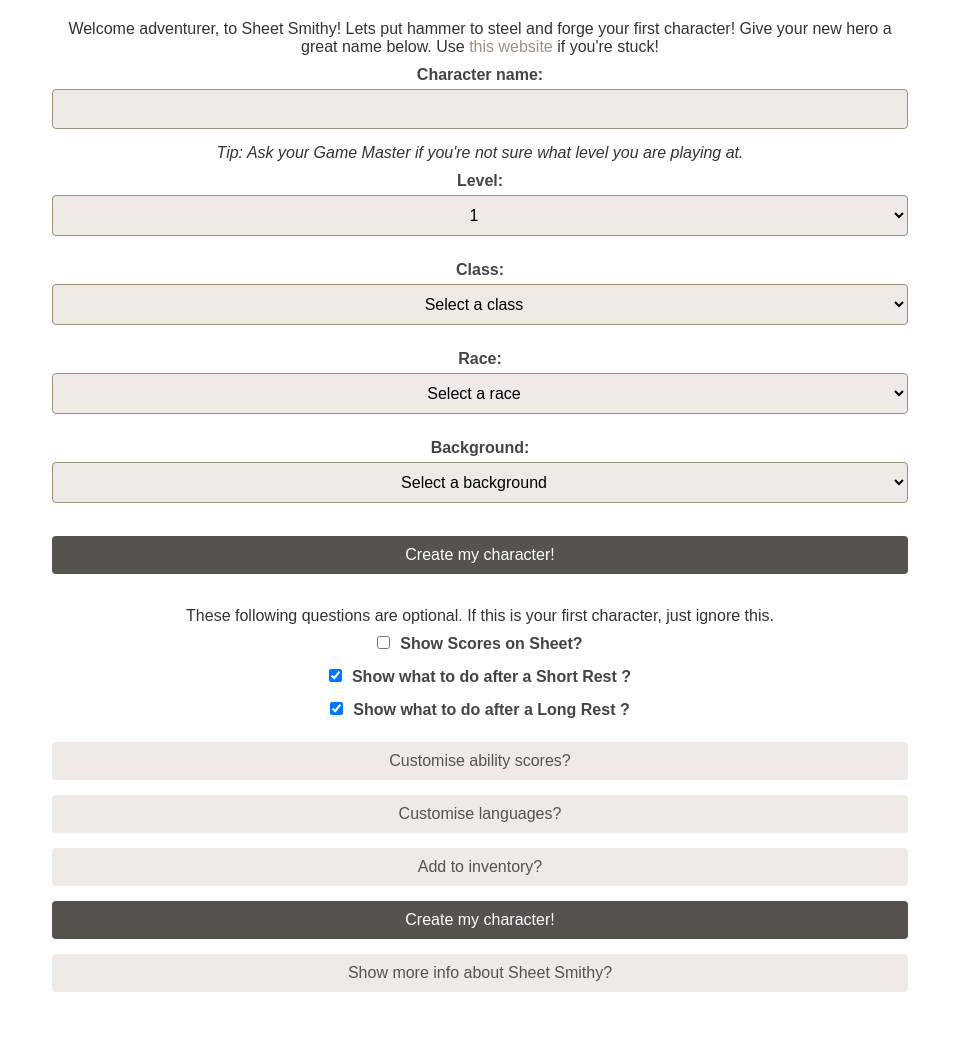
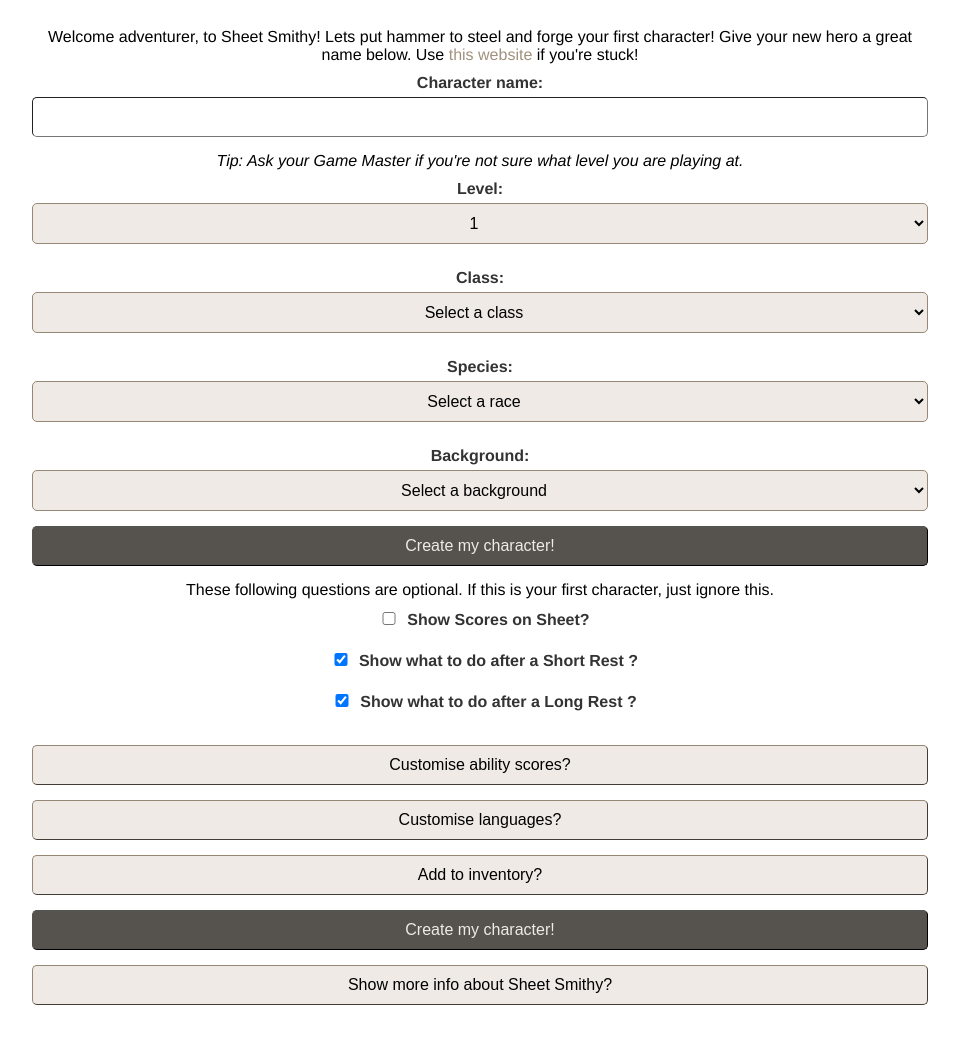
Before and after one commit to jeanlukeminchella/sheetsmithy, a Flask app: page / in a window 1280 px wide. Shown: the whole page, without its empty margins (160-1119 px from the left). Before the commit the page ends 992 px from the top, so only its background shows below. Run offline with Flask 3, Linux system fonts and the light colour scheme.

Commit message:
reworked CSS of home page, added sublasses

```diff
--- a/newEntry.py
+++ b/newEntry.py
@@ -110,7 +110,6 @@ def getHTMLfromThruple(thruple):
         result+="<strong>"+boldBit+"</strong> "
 
     if normalBit!= "":
-        print(normalBit)
         result+=normalBit+" "
 
 
@@ -121,7 +120,7 @@ def getHTMLfromThruple(thruple):
 
 def getHTML(e,c=None):
 
-    print("input to get hmtl: ",e)
+    #print("input to get hmtl: ",e)
     expanded = False
     if type(e)==dict:
         if "expanded" in e.keys():
--- a/templates/index.html
+++ b/templates/index.html
@@ -1,54 +1,20 @@
-<!DOCTYPE html>
 <html lang="en">
 <head>
     <link rel="icon" href="/static/favicon.ico" type="image/x-icon">
-    <meta charset="UTF-8">
-    <meta name="viewport" content="width=device-width, initial-scale=1">
     <title>Sheet Smithy</title>
     <style>
 
-    * {
-    margin: 0;
-    padding: 0;
-    box-sizing: border-box;
-    font-family: Arial, sans-serif;
-    }
-
-
     body {
     background-color: #ffffff;
-    color: #333;
+    color: #000000;
     font-size: 16px;
-    display: flex;
-    justify-content: center;
     text-align: center;
-    align-items: center;
-    min-height: 100vh;
     width:70%;
     position:relative;
     margin-left:auto;
     margin-right:auto;
-    }
-
-    .column {
-    float: left;
-    width: 16%;
-    }
-
-    .row:after {
-    content: "";
-    display: table;
-    clear: both;
-    }
-
-    .container {
-    max-width: 500px;
-    width: 100%;
-    background-color: #ffffff;
-    padding: 30px;
-
-    border-radius: 8px;
-    box-shadow: 0 4px 8px rgba(0, 0, 0, 0.1);
+    font-family: Helvetica;
+    padding: 20px;
     }
 
     a {
@@ -60,96 +26,90 @@
 
     a:hover {
     text-decoration: underline;
-    }
-    h1 {
-    font-size: 1.8em;
-    color: #333;
-    text-align: center;
-    margin-bottom: 20px;
-    }
 
-    p {
-    text-align: center;
-    margin-bottom: 20px;
-    color: #555;
-    }
-
-    form {
-    display: flex;
-    flex-direction: column;
     }
 
     label {
     font-weight: bold;
     margin-bottom: 5px;
-    color: #444;
+    display: block;
+    color: #333;
+    margin: 10px 0 5px;
     }
 
-    input[type="text"], select, button {
-    background-color: #efeae5;
+    select{
+        border-color: #978875;
+        background-color: #efeae5;
+    }
+
+    input, select, button {
+
+    border-radius: 5px;
     text-align: center;
     padding: 10px;
     font-size: 1em;
-    border: 1px solid #a0917e;
-    border-radius: 4px;
     margin-bottom: 15px;
     width: 100%;
-    accent-color: #7c6e5c;
-}
-
-
-input[type="text"]:focus, select:focus {
-    border-color: #978875;
-    outline: none;
-    accent-color: #7c6e5c;
-}
-
-input[type="number"] {
-    padding: 10px;
-    margin-bottom: 15px;
-    border-radius: 5px;
-    width:90%;
-    text-align: center;
-    margin-left:auto;
-    margin-right:auto;
-}
-    input[type="number"]:focus, select:focus {
-    background-color: #efeae5;
-    border-color: #978875;
-    outline: none;
-    accent-color: #978875;
+    border-width: 0.5px;
 
     }
 
-    button {
-    color: white;
-    cursor: pointer;
-    border: none;
+    input[type="number"] {
+        width:90%;
+        margin-left:auto;
+        margin-right:auto;
+    }
+    input[type="checkbox"] {
+        width:30px;
+    }
+    input:focus, select:focus {
+        background-color: #f6f2ed;
+    }
+    select:hover{
+        cursor:pointer;
     }
 
-    button:hover {
-    background-color: #b0a89f;
+    .column {
+    float: left;
+    width: 16%;
     }
 
-    body {
-        font-family: Helvetica;
-        padding: 20px;
-    }
-    label {
-        font-weight: bold;
-        display: block;
-        margin: 10px 0 5px;
-    }
-    input[type="checkbox"] {
-        margin-right: 10px;
-    }
     .startInvisible{
         display:none;
+    }
+    .minorButton{
+        border-color: #978875;
+        background-color: #efeae5;
+    }
+    .minorButton:hover{
+        background-color: #f6f2ed;
+        cursor:pointer;
+    }
+    .majorButton{
+        color: efeae5;
+        background-color: #56524d;
+
+    }
+    .majorButton:hover{
+        cursor:pointer;
+        background-color: #6a655f;
     }
 
 
     </style>
     <script>
+
+        function showLanguages(){
+            showIDList(["langs","hideLangsButton"]);
+            hideIDList(["showLangsButton"]);
+
+        };
+        function hideLanguages(){
+            hideIDList(["langs","hideLangsButton"]);
+            showIDList(["showLangsButton"]);
+
+        };
+
         function showID(id){
             document.getElementById(id).style.display='block';
             document.getElementById(id).disabled=false;
@@ -199,11 +159,11 @@ input[type="number"] {
 
         };
         function loadClassChoices() {
-            const classChoiceIDs = ["barbarianSubclass","fighterSubclass","rogueSubclass","paladinSubclass","rangerSubclass","divineOrder","primalOrder"]
+            const classChoiceIDs = ["barbarianSubclass","monkSubclass","fighterSubclass","rogueSubclass","paladinSubclass","rangerSubclass","divineOrder","primalOrder"]
             classChoiceIDs.forEach(hideID);
 
 
-            /* multi dimensional array */
+            /* multi dimensional array, showing what to display at what level. */
             let allClassChoices = {
                 "Cleric":[["divineOrder"],[],[]],
                 "Druid":[["primalOrder"]],
@@ -212,7 +172,7 @@ input[type="number"] {
                 "Rogue":[[],[],["rogueSubclass"]],
                 "Ranger":[[],[],["rangerSubclass"]],
                 "Paladin":[[],[],["paladinSubclass"]],
-                "Monk":[[],[],[]],
+                "Monk":[[],[],["monkSubclass"]],
                 "":[]
             };
             const level = document.getElementById("level").value
@@ -266,49 +226,56 @@ input[type="number"] {
 
         </select>
 
-        <select id="divineOrder" name="divineOrder" onchange="loadClassChoices()">
+        <select id="divineOrder" name="divineOrder" class="startInvisible" onchange="loadClassChoices()">
             <option value="">Select a Divine Order</option>
             <option value="thaumaturge">Thaumaturge</option>
             <option value="protector">Protector</option>
         </select>
-        <select id="primalOrder" name="primalOrder" onchange="loadClassChoices()">
+        <select id="primalOrder" name="primalOrder" class="startInvisible" onchange="loadClassChoices()">
             <option value="">Select a Primal Order</option>
             <option value="magician">Magician</option>
             <option value="warden">Warden</option>
         </select>
 
-        <select id="barbarianSubclass" name="barbarianSubclass" onchange="loadClassChoices()">
+        <select id="barbarianSubclass" name="barbarianSubclass" class="startInvisible" onchange="loadClassChoices()">
             <option value="">Select a subclass</option>
-            <option value="wildHeart">Wild Heart</option>
-            <option value="wildMagic">Wild Magic</option>
+            <option value="wildHeart">Path of the Wild Heart</option>
+            <option value="berserker">Path of the Berserker</option>
+            <option value="wildMagic">Path of Wild Magic</option>
         </select>
 
-        <select id="rangerSubclass" name="rangerSubclass" onchange="loadClassChoices()">
+        <select id="rangerSubclass" name="rangerSubclass" class="startInvisible" onchange="loadClassChoices()">
             <option value="">Select a subclass</option>
             <option value="monster slayer">Monster Slayer</option>
             <option value="hunter">Hunter</option>
         </select>
 
-        <select id="fighterSubclass" name="fighterSubclass" onchange="loadClassChoices()">
+        <select id="monkSubclass" name="monkSubclass" class="startInvisible" onchange="loadClassChoices()">
+            <option value="">Select a subclass</option>
+            <option value="openHand">Way of the Open Hand</option>
+            <option value="shadow">Way of the Shadow</option>
+        </select>
+
+        <select id="fighterSubclass" name="fighterSubclass" class="startInvisible" onchange="loadClassChoices()">
             <option value="">Select a subclass</option>
             <option value="champion">Champion</option>
             <option value="rune">Rune Knight</option>
         </select>
 
-        <select id="rogueSubclass" name="rogueSubclass" onchange="loadClassChoices()">
+        <select id="rogueSubclass" name="rogueSubclass" class="startInvisible" onchange="loadClassChoices()">
             <option value="">Select a subclass</option>
+            <option value="thief">Thief</option>
+            <option value="assassin">Assassin</option>
             <option value="swash">Swashbuckler</option>
-            <option value="thief">Thief</option>
         </select>
 
-        <select id="paladinSubclass" name="paladinSubclass" onchange="loadClassChoices()">
+        <select id="paladinSubclass" name="paladinSubclass" class="startInvisible" onchange="loadClassChoices()">
             <option value="">Select a subclass</option>
-            <option value="vengeance">Vengeance</option>
-            <option value="ancients">Ancients</option>
+            <option value="vengeance">Oath of Vengeance</option>
+            <option value="ancients">Oath of the Ancients</option>
         </select>
 
-        <!-- Race Dropdown -->
-        <label for="race">Race:</label>
+        <label for="race">Species:</label>
         <select id="race" name="race" onchange="loadSpeciesOptions()">
             <option value="">Select a race</option>
             <option value="aasimar">Aasimar</option>
@@ -382,7 +349,7 @@ input[type="number"] {
             <option value="Guard">Guard</option>
         </select>
         <br>
-        <button type="submit" value=""  style="background-color: #56524d;">Create my character!</button>
+        <button type="submit" value=""  class="majorButton">Create my character!</button>
         <br>
         These following questions are optional. If this is your first character, just ignore this.
         <br>
@@ -400,18 +367,18 @@ input[type="number"] {
         </label>
         <br>
         <div id="showScoresButton">
-            <button type="button" style="color: #56524d;" onclick="showAbilityScores(); ">Customise ability scores?</button>
+            <button type="button" class="minorButton" onclick="showAbilityScores(); ">Customise ability scores?</button>
 
         </div>
         <div id="hideScoresButton" >
-            <button  type="button" style="color: #56524d;" onclick="hideAbilityScores();">Hide scores</button>
+            <button  type="button" class="minorButton" onclick="hideAbilityScores();">Hide scores</button>
         </div>
 
 
 
         <div id="abilityScores">
             <br>
-            Distribute your ability scores from the Standard Array [15,14,13,12,10,8] or use a Point Buy method to get a different array <a href="https://chicken-dinner.com/5e/5e-point-buy.html" target="_blank">here</a> (ignore Race). Legends even speak of some who roll dice for their scores, but check this with your DM first :)
+            Distribute your ability scores from the Standard Array [15,14,13,12,10,8] or use a Point Buy method to get a different array <a href="https://chicken-dinner.com/5e/5e-point-buy.html" target="_blank">here</a> (ignore Race). Legends even speak of some who roll dice for their scores, but check this with your DM first.
             <div class="row">
             <div class="column">
             <label for="Strength">Strength:</label>
@@ -448,14 +415,12 @@ input[type="number"] {
 
         </div>
 
-        <input type="hidden" id="considerLangs" name="considerLangs" value=0>
-
         <div id="showLangsButton">
-            <button type="button" style="color: #56524d;" onclick="document.getElementById('considerLangs').value=1;document.getElementById('langs').style.display='block'; document.getElementById('showLangsButton').style.display='none'; document.getElementById('hideLangsButton').style.display='block';">Customise languages?</button>
+            <button type="button" class="minorButton" onclick="showLanguages();">Customise languages?</button>
 
         </div>
         <div id="hideLangsButton" class="startInvisible">
-            <button type="button" style="color: #56524d;" onclick="document.getElementById('considerLangs').value=0;document.getElementById('langs').style.display='none'; document.getElementById('showLangsButton').style.display='block'; document.getElementById('hideLangsButton').style.display='none';">Close languages?</button>
+            <button type="button" class="minorButton" onclick="hideLanguages()">Close languages?</button>
 
         </div>
 
@@ -470,12 +435,12 @@ input[type="number"] {
 
 
         <div id="showInventoryButton">
-            <button type="button" style="color: #56524d;" onclick="document.getElementById('considerInventory').value=1;document.getElementById('inventory').style.display='block'; document.getElementById('showInventoryButton').style.display='none'; document.getElementById('hideInventoryButton').style.display='block';">Add to inventory?</button>
+            <button type="button" class="minorButton" onclick="document.getElementById('considerInventory').value=1;document.getElementById('inventory').style.display='block'; document.getElementById('showInventoryButton').style.display='none'; document.getElementById('hideInventoryButton').style.display='block';">Add to inventory?</button>
 
         </div>
         <input type="hidden" id="considerInventory" name="considerInventory" value=0>
         <div id="hideInventoryButton" class="startInvisible">
-            <button  type="button" style="color: #56524d;" onclick="document.getElementById('considerInventory').value=0;document.getElementById('inventory').style.display='none'; document.getElementById('showInventoryButton').style.display='block'; document.getElementById('hideInventoryButton').style.display='none';">Hide inventory</button>
+            <button  type="button" class="minorButton" onclick="document.getElementById('considerInventory').value=0;document.getElementById('inventory').style.display='none'; document.getElementById('showInventoryButton').style.display='block'; document.getElementById('hideInventoryButton').style.display='none';">Hide inventory</button>
         </div>
 
         <div id="inventory" class="startInvisible">
@@ -499,13 +464,13 @@ input[type="number"] {
 
 
 
-        <button type="submit" value=""  style="background-color: #56524d;">Create my character!</button>
+        <button type="submit" value="" class="majorButton">Create my character!</button>
         <div id="showMoreInfoButton">
-            <button type="button" style="color: #56524d;" onclick="document.getElementById('info').style.display='block'; document.getElementById('showMoreInfoButton').style.display='none';">Show more info about Sheet Smithy?</button>
+            <button type="button" class="minorButton" onclick="document.getElementById('info').style.display='block'; document.getElementById('showMoreInfoButton').style.display='none';">Show more info about Sheet Smithy?</button>
 
         </div>
         <div id="info" class="startInvisible">
-            <button type="button" style="color: #56524d;" onclick="document.getElementById('info').style.display='none'; document.getElementById('showMoreInfoButton').style.display='block';">Show less info about Sheet Smithy?</button>
+            <button type="button" class="minorButton" onclick="document.getElementById('info').style.display='none'; document.getElementById('showMoreInfoButton').style.display='block';">Show less info about Sheet Smithy?</button>
             Hi! My name is Luke! I'm a GM and coder from Newcastle (UK) and have built Sheet Smithy to create easy to read, beginner friendly character sheets.
             For more customisability, checkout other sites like Fast Character, DM's vault or of course, D&D Beyond.
 
```
Also changed, not shown: Class.py (+44 -39 lines), Classes/Barbarian.py (+10 -2 lines), Classes/Druid.py (+1 -8 lines), Classes/Monk.py (+14 -4 lines), Classes/Rogue.py (+9 -4 lines), Entries.json (+10 -2 lines), Races.py (+5 -4 lines), flask_app.py (+68 -15 lines), growSeeds.py (deleted, +0 -60 lines), test.py (deleted, +0 -7 lines), items.json (deleted), static/images/background.jpg (deleted), static/images/favicon.ico (deleted).
